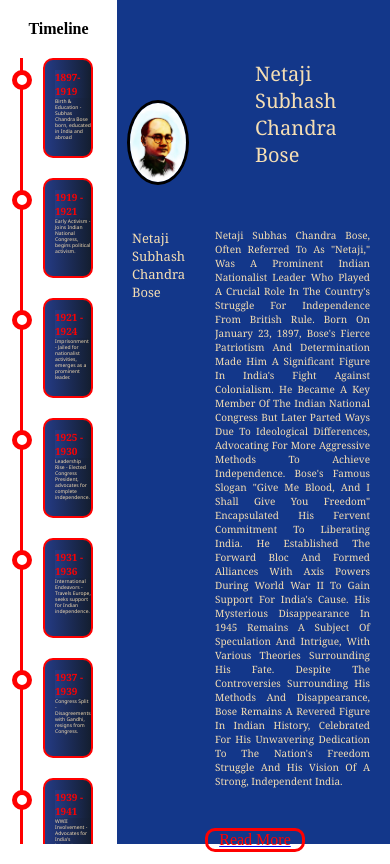
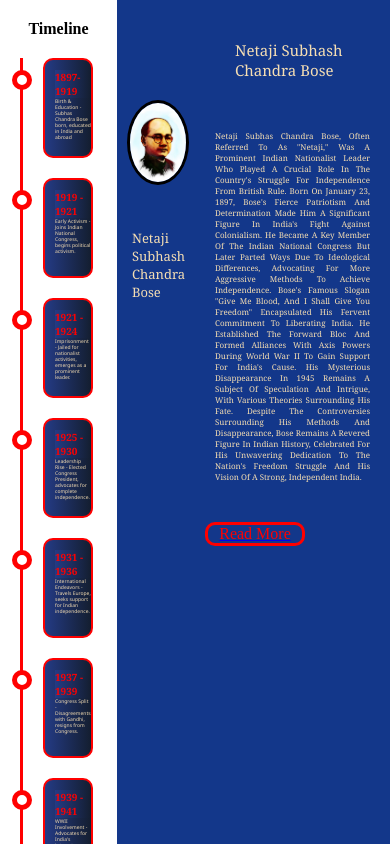
Before and after one commit to Sandipan3/html-css-projects, a plain HTML site: page tribute-page/index.html in a window 390 px wide. Drawn offline with Linux system fonts and the light colour scheme.

Commit message:
Update style.css

```diff
--- a/tribute-page/style.css
+++ b/tribute-page/style.css
@@ -225,11 +225,13 @@ media query design*/
     }
 
     .rp1 {
-        font-size: 20px;
+        font-size: 15px;
+        margin: 10px;
+        padding: 10px;
     }
 
     .rp2 {
-        font-size: 10px;
+        font-size: 8px;
         margin-right: 0px;
         margin-left: 0;
         padding-right: 0px;
```
